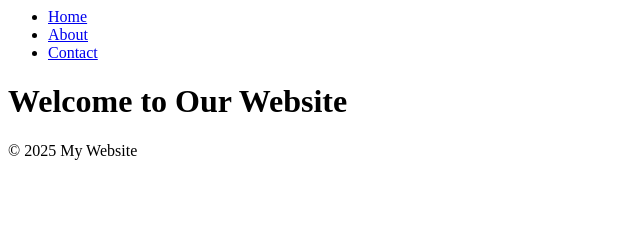
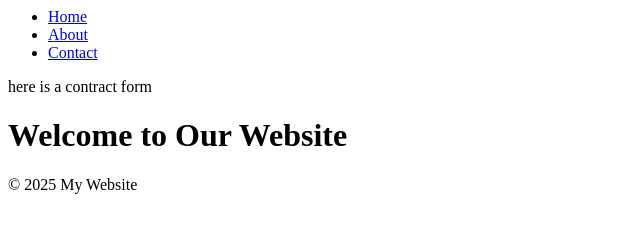
Before and after one commit to jhyche80-jpg/website-project, a plain HTML site: page index.html in a window 1280 px wide. Shown: the whole page, without its empty margins (0-640 px from the left). Drawn offline with Linux system fonts and the light colour scheme.

Commit message:
Added a contract form

```diff
--- a/index.html
+++ b/index.html
@@ -10,6 +10,7 @@
         </ul>
     </nav>
 </head>
+<p>here is a contract form </p>
 
 <body>
     <h1>Welcome to Our Website</h1>
```
